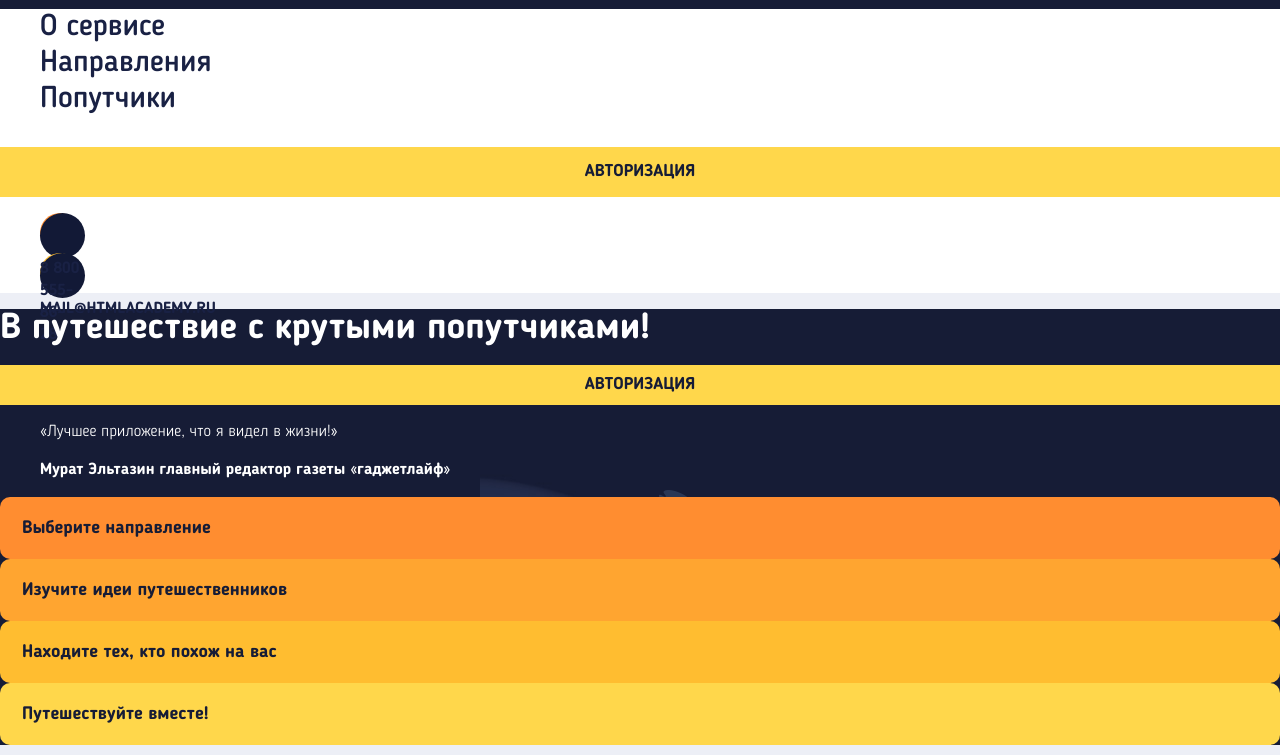
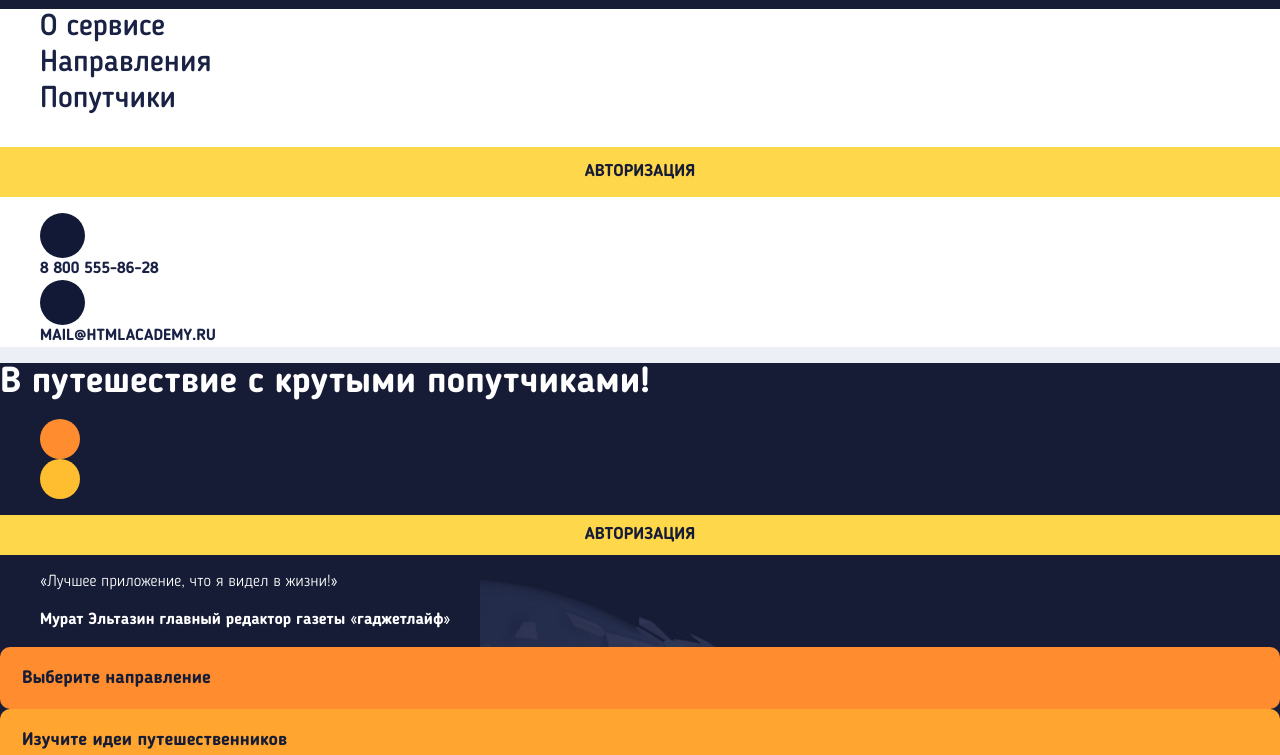
Before and after one commit to AlenaZh/74844-pognali-17, a website: page source/index.html in a window 1280 px wide. Shown: the part 45-800 px from the top of the page. Drawn offline with nearby package versions, Linux system fonts and the light colour scheme; files that its build step writes are made by us from their sources.

Commit message:
Изменена стилизация блока contact

```diff
--- a/source/index.html
+++ b/source/index.html
@@ -34,10 +34,14 @@
       <div class="main-navigation__contact contact ">
         <ul class="contact__list">
           <li class="contact__item">
-            <a class="contact__link contact__link--with-text contact__link--with-text--phone" href="tel:88005558628">8 800 555-86-28</a>
+            <a class="contact__link contact__link--with-text contact__link--with-text--phone" href="tel:88005558628">
+              <span class="contact__text">8 800 555-86-28</span>
+            </a>
           </li>
           <li class="contact__item">
-            <a class="contact__link contact__link--with-text contact__link--with-text--email" href="mailto:mail@htmlacademy.ru">mail@htmlacademy.ru</a>
+            <a class="contact__link contact__link--with-text contact__link--with-text--email" href="mailto:mail@htmlacademy.ru">
+              <span class="contact__text">mail@htmlacademy.ru</span>
+            </a>
           </li>
         </ul>
       </div>
@@ -348,10 +352,14 @@
       <div class="contacts__contact contact">
         <ul class="contact__list">
           <li class="contact__item">
-            <a class="contact__link contact__link--with-text contact__link--with-text--light contact__link--with-text--phone" href="tel:88005558628">8 800 555-86-28</a>
+            <a class="contact__link contact__link--with-text contact__link--with-text--phone" href="tel:88005558628">
+              <span class="contact__text contact__text--light">8 800 555-86-28</span>
+            </a>
           </li>
           <li class="contact__item">
-            <a class="contact__link contact__link--with-text contact__link--with-text--light contact__link--with-text--email" href="mailto:mail@htmlacademy.ru">mail@htmlacademy.ru</a>
+            <a class="contact__link contact__link--with-text contact__link--with-text--email" href="mailto:mail@htmlacademy.ru">
+              <span class="contact__text contact__text--light">mail@htmlacademy.ru</span>
+            </a>
           </li>
         </ul>
       </div>
--- a/source/sass/blocks/contact.scss
+++ b/source/sass/blocks/contact.scss
@@ -2,43 +2,64 @@
   list-style: none;
 }
 
-.contact__link--with-text {
+.contact__link {
+  &::before {
+    content: "";
+
+    display: block;
+    width: 40px;
+    height: 40px;
+
+    border-radius: 50%;
+  }
+
+  &--phone {
+    &::before {
+      background-color: $c-neonCarrot;
+    }
+
+    &::after {
+      background-image: ("url/img.svg");
+    }
+  }
+
+  &--email {
+    &::before {
+      background-color: $c-sunglow;
+    }
+
+    &::after {
+      background-image: ("url/img.svg");
+    }
+  }
+
+  &--with-text {
+    &::before {
+      width: 45px;
+      height: 45px;
+
+      background-color: $c-ebony;
+    }
+
+    &--phone::after {
+      background-image: ("url/img.svg");
+    }
+
+    &--email::after {
+      background-image: ("url/img.svg");
+    }
+  }
+}
+
+.contact__text {
+  font-style: normal;
   font-size: 16px;
   line-height: 22px;
   font-family: "bloggersans-bold", "Arial", sans-serif;
   color: $c-bigStone;
   text-transform: uppercase;
 
-  &::before {
-    content: "";
-
-    display: block;
-    width: 45px;
-    height: 45px;
-
-    background-color: $c-ebony;
-    border-radius: 50%;
-  }
-
-  &--with-text--light {
+  &--light {
     color: $c-mustard;
   }
-
-  &--phone {
-    display: block;
-    width: 40px;
-    height: 40px;
-
-    background-color: $c-neonCarrot;
-    border-radius: 50%;
-  }
-
-  &--email {
-    display: block;
-    width: 40px;
-    height: 40px;
-
-    background-color: $c-sunglow;
-    border-radius: 50%;
-  }
 }
```
